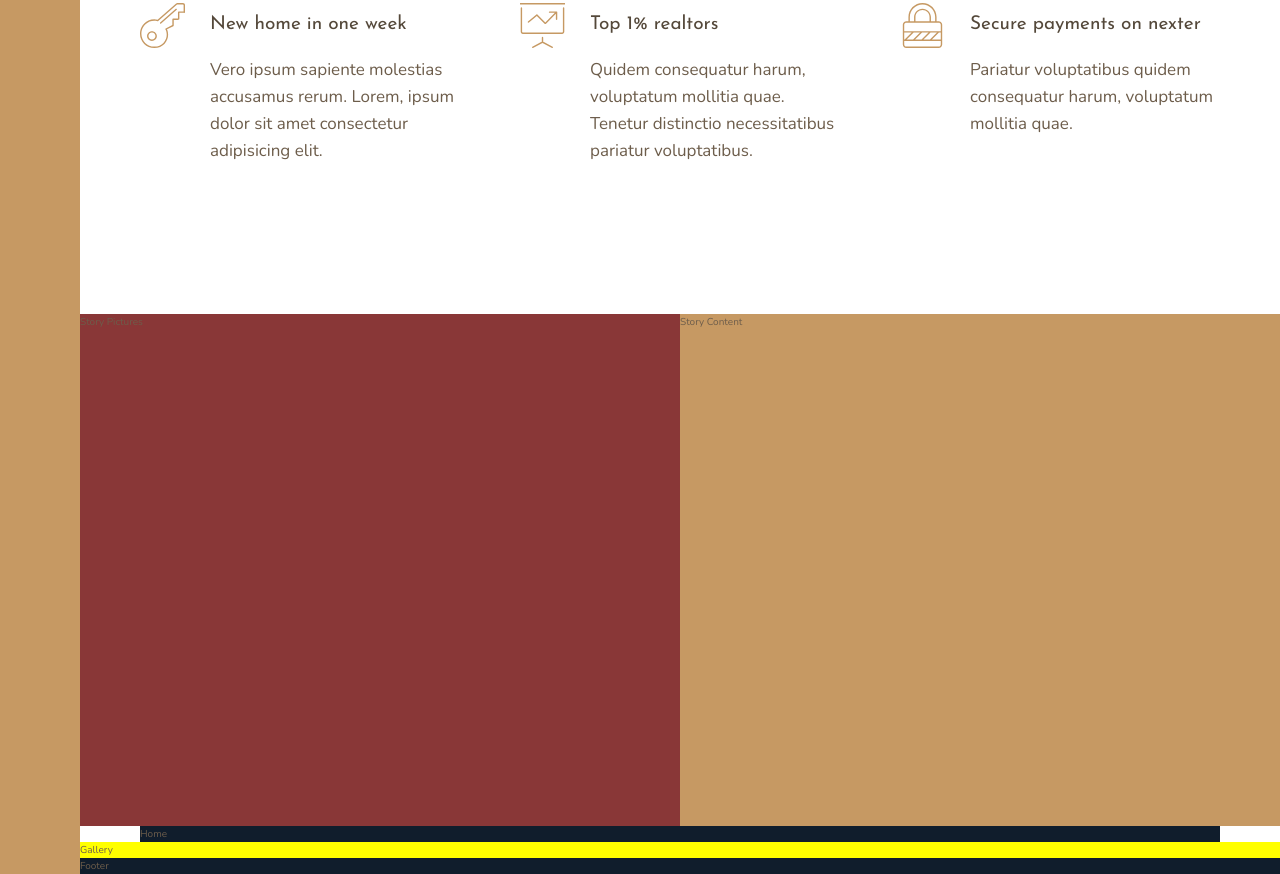
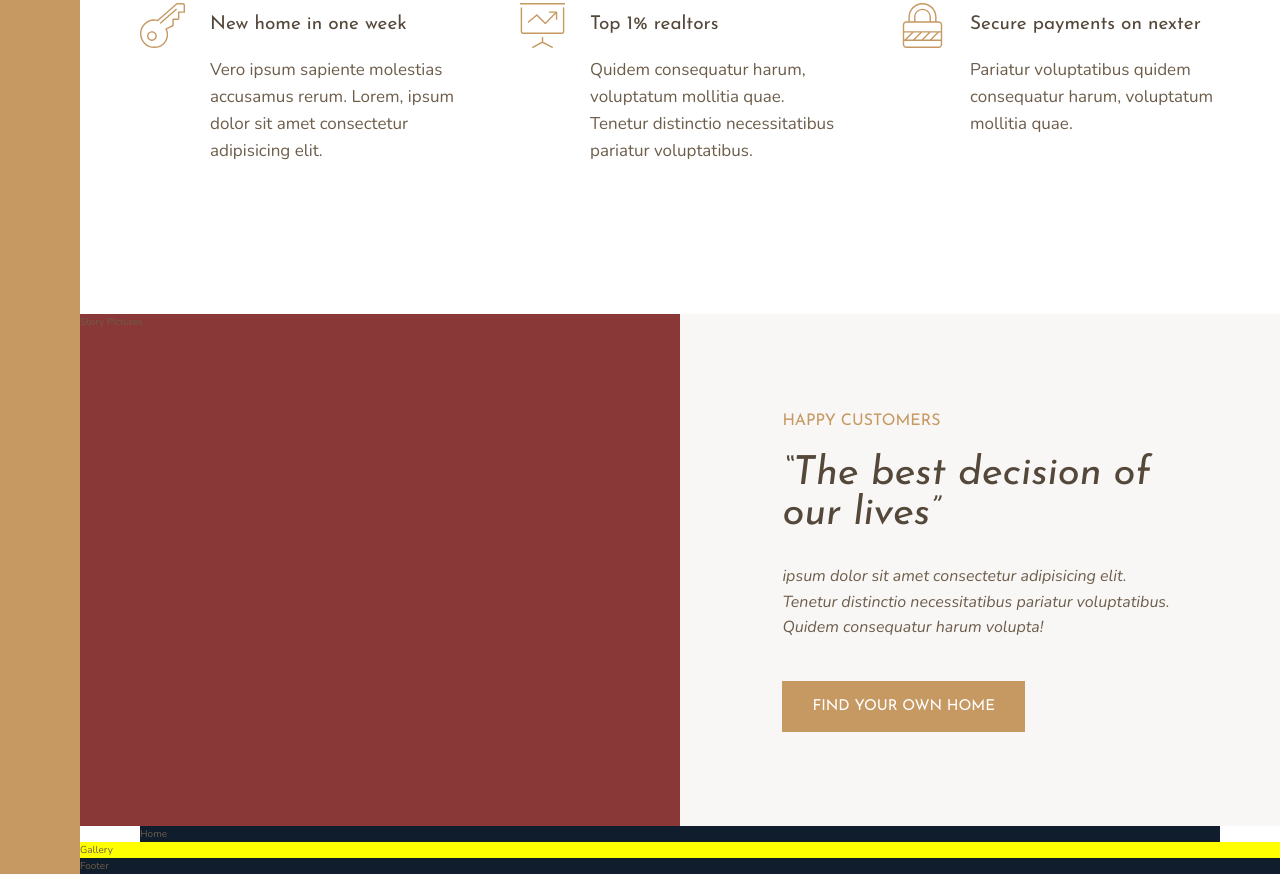
Before and after one commit to Ashoka2002/Nexter, a website: page index.html in a window 1280 px wide. Shown: the part 994-1868 px from the top of the page. Drawn offline with nearby package versions, Linux system fonts and the light colour scheme.

Commit message:
Building the Story Section - Part 1

```diff
--- a/index.html
+++ b/index.html
@@ -79,7 +79,15 @@
 
     <div class="story__pictures">Story Pictures</div>
 
-    <div class="story__content">Story Content</div>
+    <div class="story__content">
+      <h3 class="heading-3 mb-sm">Happy customers</h3>
+      <h2 class="heading-2 heading-2--dark mb-md">&ldquo;The best decision of our lives&rdquo;</h2>
+      <p class="story__text">
+        ipsum dolor sit amet consectetur adipisicing elit. Tenetur distinctio necessitatibus pariatur voluptatibus.
+        Quidem consequatur harum volupta!
+      </p>
+      <button class="btn">Find your own home</button>
+    </div>
 
     <section class="homes">Home</section>
 
--- a/scss/_story.scss
+++ b/scss/_story.scss
@@ -4,7 +4,23 @@
     grid-column: full-start/ col-end 4;
   }
   &__content {
-    background-color: $color-primary;
+    background-color: $color-grey-light-1;
     grid-column: col-start 5 / full-end;
+    padding: 6rem 8vw;
+
+    display: flex;
+    flex-direction: column;
+    justify-content: center;
+    align-items: flex-start;
+
+    // display: grid;
+    // align-content: center;
+    // justify-items: start;
+  }
+
+  &__text {
+    font-size: 1.6rem;
+    font-style: italic;
+    margin-bottom: 4rem;
   }
 }
--- a/scss/_typography.scss
+++ b/scss/_typography.scss
@@ -12,14 +12,23 @@
 .heading-2 {
   @extend %heading;
 
-  font-size: 1.6rem;
-  padding: 1rem;
+  font-size: 4rem;
+  font-style: italic;
+  line-height: 1;
+
+  &--light {
+    color: $color-grey-light-1;
+  }
+  &--dark {
+    color: $color-grey-dark-1;
+  }
 }
 .heading-3 {
   @extend %heading;
 
   font-size: 1.6rem;
-  padding: 1rem;
+  color: $color-primary;
+  text-transform: uppercase;
 }
 .heading-4 {
   @extend %heading;
@@ -32,3 +41,33 @@
     color: $color-grey-dark-1;
   }
 }
+
+.btn {
+  border: none;
+  border-radius: 0;
+  background-color: $color-primary;
+  color: #fff;
+  font-family: $font-display;
+  font-size: 1.5rem;
+  padding: 1.8rem 3rem;
+  text-transform: uppercase;
+  cursor: pointer;
+  transition: background-color 0.2s;
+
+  &:hover {
+    background-color: $color-primary-dark;
+  }
+}
+
+.mb-sm {
+  margin-bottom: 2rem;
+}
+.mb-md {
+  margin-bottom: 3rem;
+}
+.mb-lg {
+  margin-bottom: 4rem;
+}
+.mb-hg {
+  margin-bottom: 8rem;
+}
```
Also changed, not shown: css/style.css.
